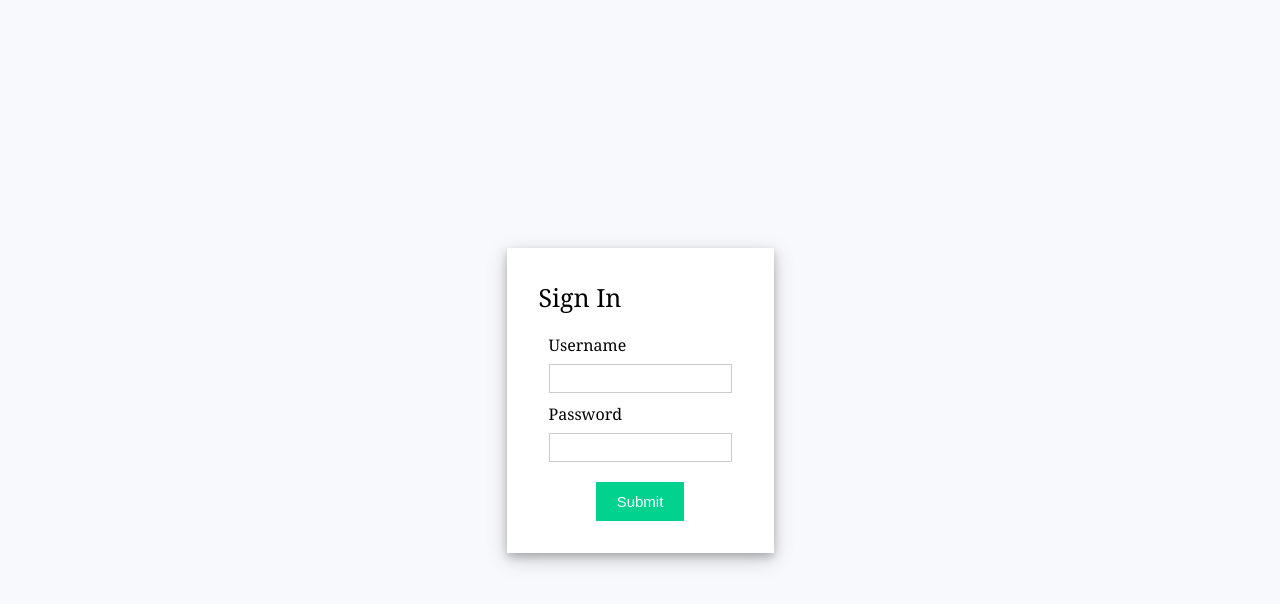
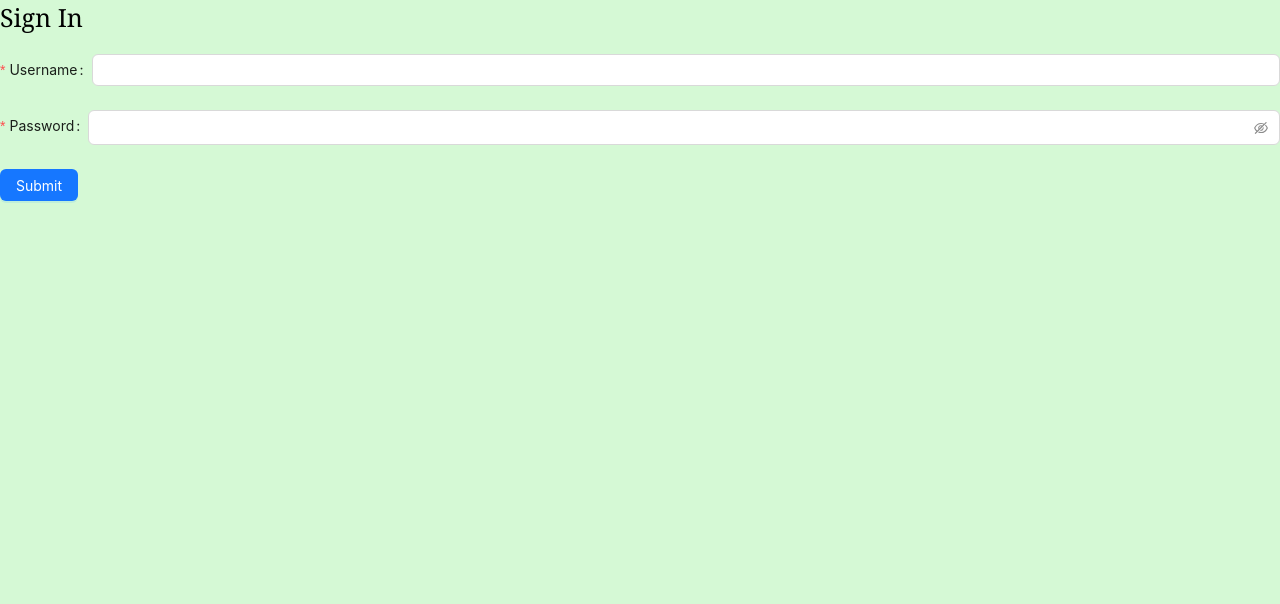
Before and after one commit to AlexanderColemanIven/EasyGrant, a React (Create React App) app in the folder ezgrant/: page /admin in a window 1280 px wide. Shown: the top 604 px of the page. Built offline with nearby package versions, Linux system fonts and the light colour scheme.

Commit message:
added UI improvements using Ant Design components, feel free to change background colors accordingly

```diff
--- a/ezgrant/src/pages/admin/admin-page.css
+++ b/ezgrant/src/pages/admin/admin-page.css
@@ -1,12 +1,9 @@
 .admin-page {
-    font-family: sans-serif;
+    font-family: Oxygen, Cambria, Cochin, Georgia, Times, 'Times New Roman', serif;
     display: flex;
-    align-items: center;
-    justify-content: center;
     flex-direction: column;
     gap: 20px;
     height: 100vh;
-    font-family: Cambria, Cochin, Georgia, Times, "Times New Roman", serif;
     background-color: #f8f9fd;
   }
 
@@ -30,15 +27,45 @@
     background: #6cf0c2;
   }
 
+  .admin-signin-background {
+    background-color: #d5f9d5;
+    height: 100vh;  /* Full screen height */
+    width: 100vw;  /* Full screen width */
+  }
+
+  .admin-header {
+    background-color: #d5f9d5;
+    display: flex;
+    justify-content: space-between;
+    align-items: flex-start;
+    width: 100%;
+    height: 100%;
+    position: fixed;  /* Makes the header sticky */
+    z-index: 1;  /* Ensures the header is above other elements */
+  }
+
+  .admin-content {
+    margin-top: 64px;  /* Adjusts for the fixed header */
+  }
+
   .button-container {
     display: flex;
     justify-content: center;
+  }
+
+  .grant-button {
+    margin-top: 15px; /* Adjust this value as needed to match other buttons*/
   }
 
   .admin-login-form {
     background-color: white;
     padding: 2rem;
     box-shadow: 0 4px 8px 0 rgba(0, 0, 0, 0.2), 0 6px 20px 0 rgba(0, 0, 0, 0.19);
+  }
+
+
+  .admin-user-info {
+    margin-left: auto;
   }
 
   .list-container {
--- a/ezgrant/src/pages/admin/admin-page.js
+++ b/ezgrant/src/pages/admin/admin-page.js
@@ -1,78 +1,111 @@
 import React, { useState } from "react";
-import ReactDOM from "react-dom";
-
+import { Form, Input, Button, Alert, Layout, Menu, Dropdown } from 'antd';
+import {UserOutlined} from '@ant-design/icons';
 import "./admin-page.css";
 
+const { Header, Content, Sider } = Layout;
+
 function AdminPage() {
-  // React States
   const [errorMessages, setErrorMessages] = useState({});
   const [isSubmitted, setIsSubmitted] = useState(false);
+  const [form] = Form.useForm();
 
   const errors = {
-    uname: "invalid username",
-    pass: "invalid password"
+    uname: "Invalid username",
+    pass: "Invalid password"
   };
-
-  const handleSubmit = async (event) => {
-    //Prevent page reload
-    event.preventDefault();
-
-    let { uname, pass } = document.forms[0];
+  const menu = (
+    <Menu>
+      <Menu.Item key="1">
+        Settings
+      </Menu.Item>
+      <Menu.Item key="2">
+        Log Out
+      </Menu.Item>
+    </Menu>
+  );
+  const handleSubmit = async (values) => {
+    const { uname, pass } = values;
+    try {
       const response = await fetch('/api/login', {
         method: 'POST',
         headers: {
           'Content-Type': 'application/json',
         },
-      body: JSON.stringify({ post: [uname.value, pass.value] }),
+        body: JSON.stringify({ post: [uname, pass] }),
       });
+
+      if (!response.ok) {
+        throw new Error('Network response failed.');
+      }
+
       const body = await response.json();
-    if(body.express){
-      console.log(body.express);
-      if(body.express.match_username && body.express.match_password){
+      if(body.express.match_username && body.express.match_password) {
         setIsSubmitted(true);
-      } else if(body.express.match_username === false){
-        setErrorMessages({ name: "uname", message: errors.uname });
+        setErrorMessages({});
       } else {
-        setErrorMessages({ name: "pass", message: errors.pass });
+        setErrorMessages({
+          name: body.express.match_username ? "pass" : "uname",
+          message: body.express.match_username ? errors.pass : errors.uname
+        });
       }
+    } catch (error) {
+      console.error('Fetch Error:', error);
     }
   };
 
-  // Generate JSX code for error message
-  const renderErrorMessage = (name) =>
-    name === errorMessages.name && (
-      <div className="error">{errorMessages.message}</div>
-    );
-
-  // JSX code for login form
-  const renderForm = (
-    <div className="form">
-      <form onSubmit={handleSubmit}>
-        <div className="input-container">
-          <label>Username </label>
-          <input type="text" name="uname" required />
-          {renderErrorMessage("uname")}
+  return (
+    <div className="admin-page">
+      {isSubmitted ? (
+        <Layout style={{ minHeight: '100vh', minWidth: '100vw'}}>
+          <Header className="admin-header">
+            <Button type="text" className="grant-button">View Grant Submissions</Button>
+            <div className="admin-user-info">
+              <Dropdown overlay={menu}>
+                <a className="ant-dropdown-link" onClick={e => e.preventDefault()}>
+                  Emily Martin <UserOutlined />
+                </a>
+              </Dropdown>
             </div>
-        <div className="input-container">
-          <label>Password </label>
-          <input type="password" name="pass" required />
-          {renderErrorMessage("pass")}
+          </Header>
+          <Content className="admin-content">
+            {/* More admin functionalities here */}
+          </Content>
+        </Layout>
+      ) : (
+        <div className="admin-signin-container admin-signin-background">
+          <div className="admin-page-title">Sign In</div>
+          <Form form={form} onFinish={handleSubmit}>
+            <Form.Item
+              label="Username"
+              name="uname"
+              rules={[{ required: true, message: 'Please input your username!' }]}
+            >
+              <Input />
+            </Form.Item>
+            <Form.Item
+              label="Password"
+              name="pass"
+              rules={[{ required: true, message: 'Please input your password!' }]}
+            >
+              <Input.Password />
+            </Form.Item>
+            <Form.Item>
+              <Button type="primary" htmlType="submit">
+                Submit
+              </Button>
+            </Form.Item>
+            {errorMessages.name && (
+              <Alert message={errorMessages.message} type="error" showIcon />
+            )}
+          </Form>
         </div>
-        <div className="button-container">
-          <input className="admin-login-submit" type="submit" />
-        </div>
-      </form>
+      )}
     </div>
   );
 
-  return (
-    <div className="admin-page">
-      <div className="admin-login-form">
-        <div className="admin-page-title">Sign In</div>
-        {isSubmitted ? <div>User is successfully logged in</div> : renderForm}
-      </div>
-    </div>
-  );
+
+
 }
 
 export default AdminPage;
```
Lines whose indentation alone changed are shown as unchanged.
